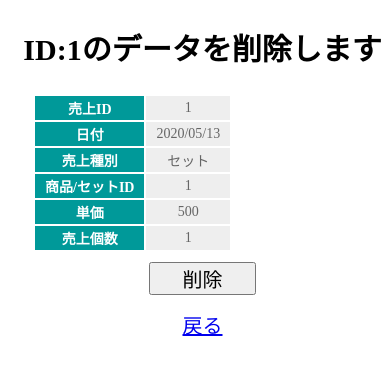
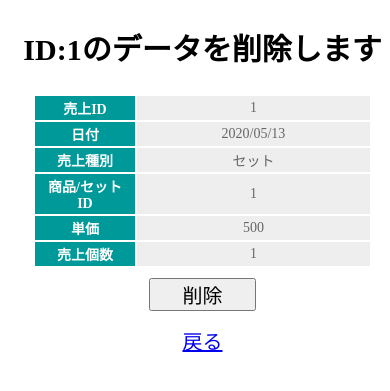
Before and after one commit to pikako1107/Salad, a Django app: page /appProducts/1/delete/1 in a window 390 px wide. Shown: the top 391 px of the page. Run offline with Django 3.2, Linux system fonts and the light colour scheme; a user stored in the database is signed in; data comes from the database, SQL or seed files in the repository; both versions use the stored data as it was after the commit.

Commit message:
スマホ対応

```diff
--- a/SaladBowl/appProducts/static/css/products.css
+++ b/SaladBowl/appProducts/static/css/products.css
@@ -95,7 +95,7 @@ ul {
     }
 
     .data-table {
-        width: 80%;
+        width: 100%;
     }
 
     .data-table tr {
@@ -126,4 +126,12 @@ ul {
         font-weight: bold;
         margin-right: 10px;
     }
+
+    .del_header {
+        width: 30%;
+    }
+
+    .del_item {
+        width: 70%;
+    }
 }
--- a/SaladBowl/appProducts/templates/appProducts/delete.html
+++ b/SaladBowl/appProducts/templates/appProducts/delete.html
@@ -16,55 +16,55 @@
         {% if type == '在庫' %}
             <!--在庫データ表示-->
             <tr>
-                <th>商品ID</th><td>{{obj.id}}</td>
+                <th class="del_header">商品ID</th><td class="del_item">{{obj.id}}</td>
             </tr>
             <tr>
-                <th>セットID</th><td>{{obj.set_id}}</td>
+                <th class="del_header">セットID</th><td class="del_item">{{obj.set_id}}</td>
             </tr>
             <tr>
-                <th>商品名</th><td>{{obj.name}}</td>
+                <th class="del_header">商品名</th><td class="del_item">{{obj.name}}</td>
             </tr>
             <tr>
-                <th>値段</th><td>{{obj.price}}</td>
+                <th class="del_header">値段</th><td class="del_item">{{obj.price}}</td>
             </tr>
             <tr>
-                <th>在庫</th><td>{{obj.stock}}</td>
+                <th class="del_header">在庫</th><td class="del_item">{{obj.stock}}</td>
             </tr>
             <tr>
-                <th>所持者</th><td>{{obj.owner}}</td>
+                <th class="del_header">所持者</th><td class="del_item">{{obj.owner}}</td>
             </tr>
         {% elif type == 'セット' %}
             <!--セットデータ表示-->
             <tr>
-                <th>セットID</th><td>{{obj.set_id}}</td>
+                <th class="del_header">セットID</th><td class="del_item">{{obj.set_id}}</td>
             </tr>
             <tr>
-                <th>セット名</th><td>{{obj.set_name}}</td>
+                <th class="del_header">セット名</th><td class="del_item">{{obj.set_name}}</td>
             </tr>
             <tr>
-                <th>値段</th><td>{{obj.price}}</td>
+                <th class="del_header">値段</th><td class="del_item">{{obj.price}}</td>
             </tr>
         {% else %}
             <!--売上データ表示-->
             <tr>
-                <th>売上ID</th><td>{{obj.sales_id}}</td>
+                <th class="del_header">売上ID</th><td class="del_item">{{obj.sales_id}}</td>
             </tr>
             <tr>
-                <th>日付</th><td>{{obj.date|date:"Y/m/d"}}</td>
+                <th class="del_header">日付</th><td class="del_item">{{obj.date|date:"Y/m/d"}}</td>
             </tr>
             <tr>
-                <th>売上種別</th>
-                <td>{% if obj.type == 0 %}個別{% endif %}
+                <th class="del_header">売上種別</th>
+                <td class="del_item">{% if obj.type == 0 %}個別{% endif %}
                     {% if obj.type == 1 %}セット{% endif %}</td>
             </tr>
             <tr>
-                <th>商品/セットID</th><td>{{obj.type_id}}</td>
+                <th class="del_header">商品/セットID</th><td class="del_item">{{obj.type_id}}</td>
             </tr>
             <tr>
-                <th>単価</th><td>{{obj.price}}</td>
+                <th class="del_header">単価</th><td class="del_item">{{obj.price}}</td>
             </tr>
             <tr>
-                <th>売上個数</th><td>{{obj.count}}</td>
+                <th class="del_header">売上個数</th><td class="del_item">{{obj.count}}</td>
             </tr>
         {% endif %}
     </table>
```
Also changed, not shown: SaladBowl/db.sqlite3.
